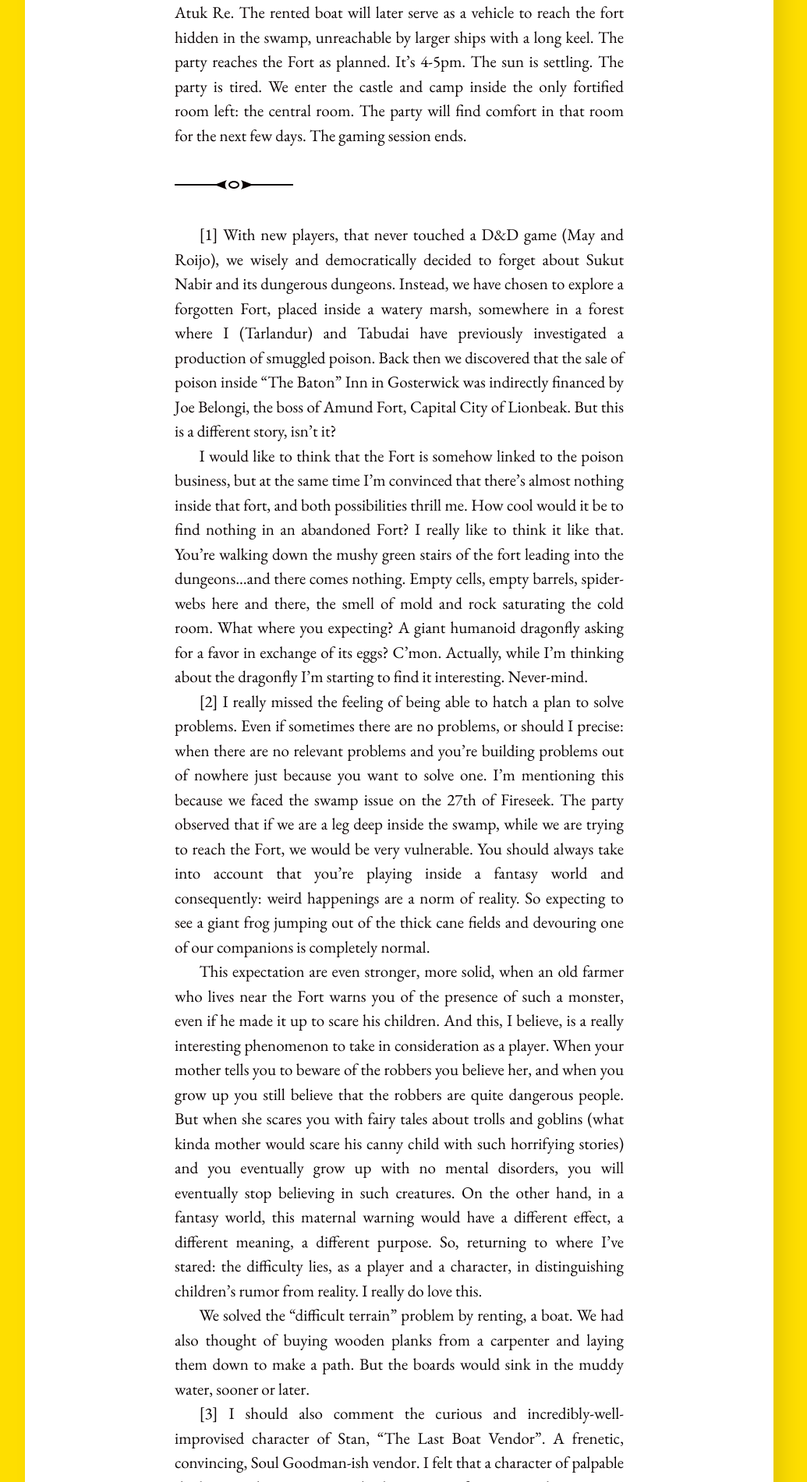
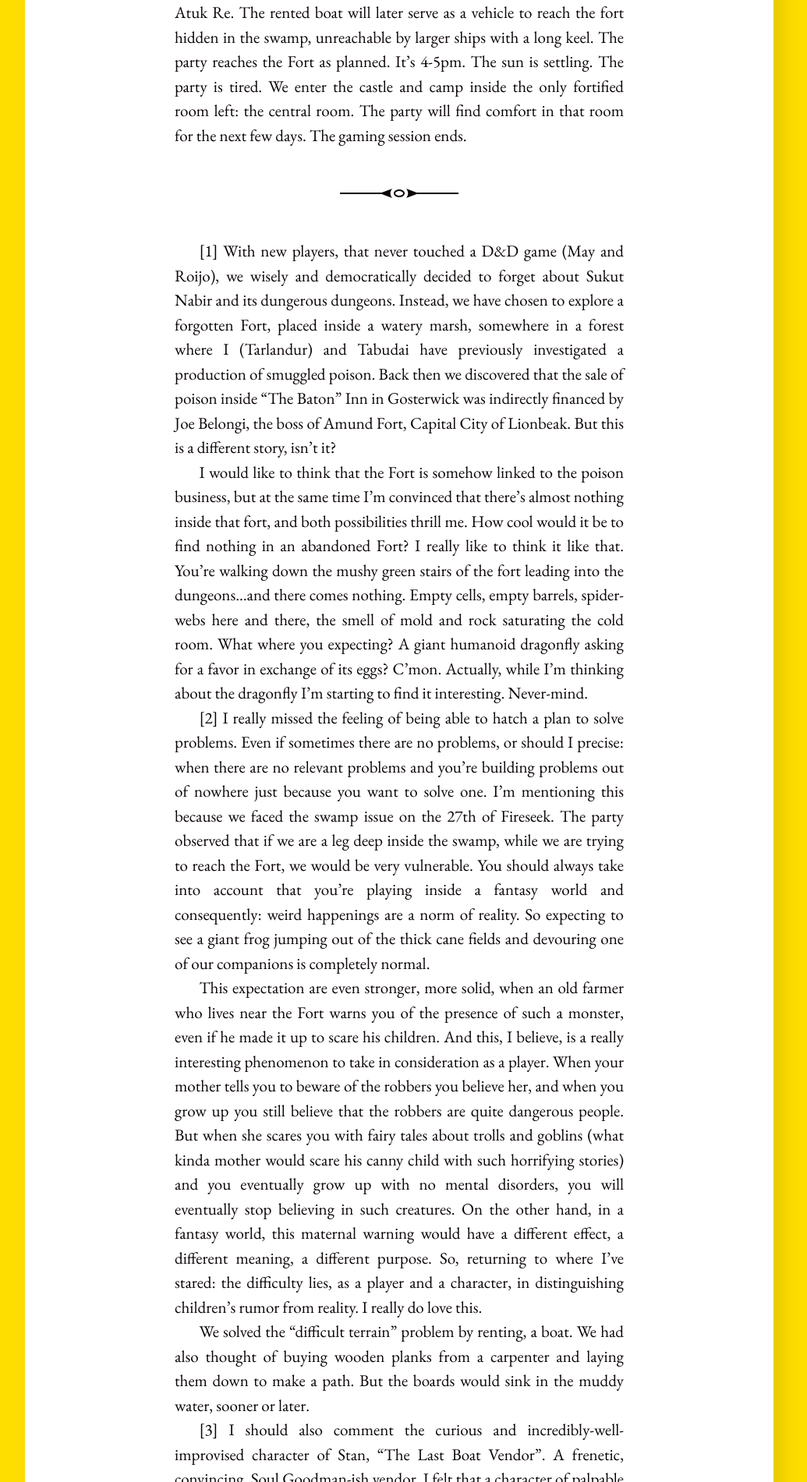
Before and after one commit to InexistentThirdChimera/InexistentThirdChimera.github.io, a Jekyll site: the page built from _posts/2023-01-27-player-report-1;-the-marshes-of-fort-thorham-(from-lionbeak-campaign).md, in a window 1280 px wide. Shown: the part 1043-2944 px from the top of the page at 78% size, without its empty margins (128-1163 px from the left). Built offline with Jekyll 4.4.1, drawn with Linux system fonts in a browser that asks for light colours.

Commit message:
margin fixed

```diff
--- a/_sass/_base.scss
+++ b/_sass/_base.scss
@@ -85,7 +85,6 @@ hr {
   border: 0;
   height: 0;
   @include divider;
-  margin: 0 0;
   padding: 2em 0 2em 0;
 }
 
```
